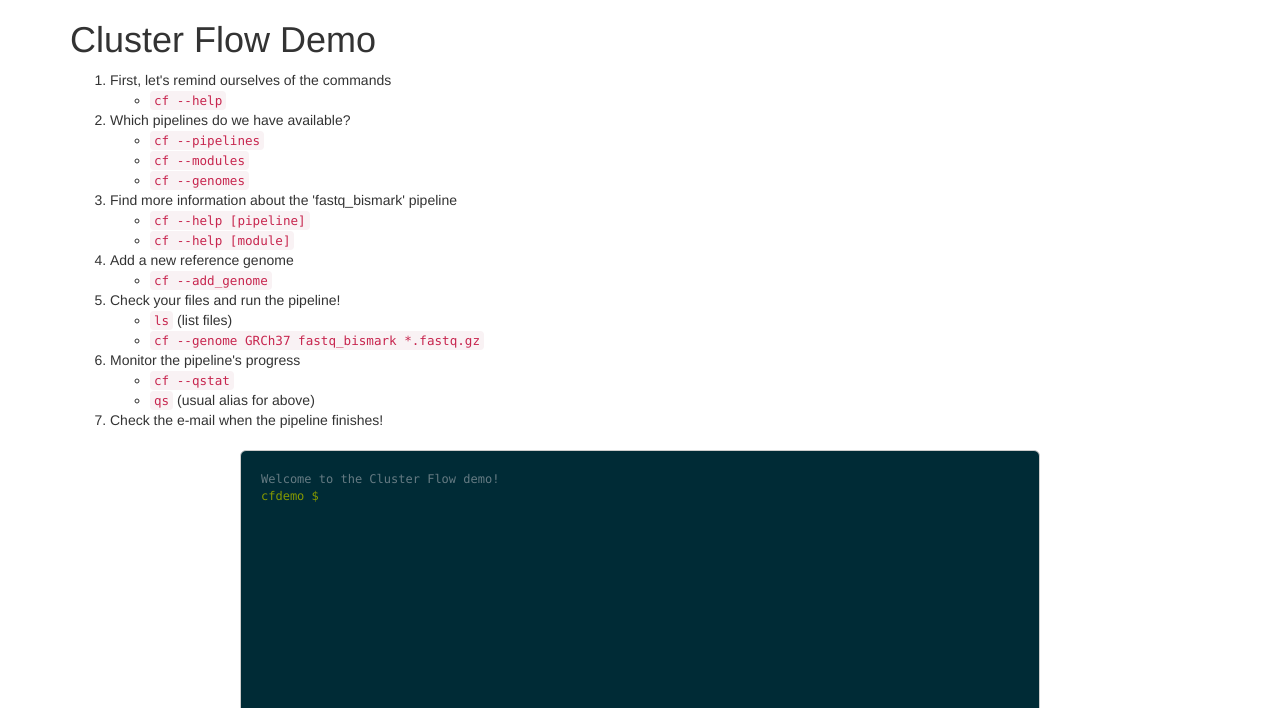
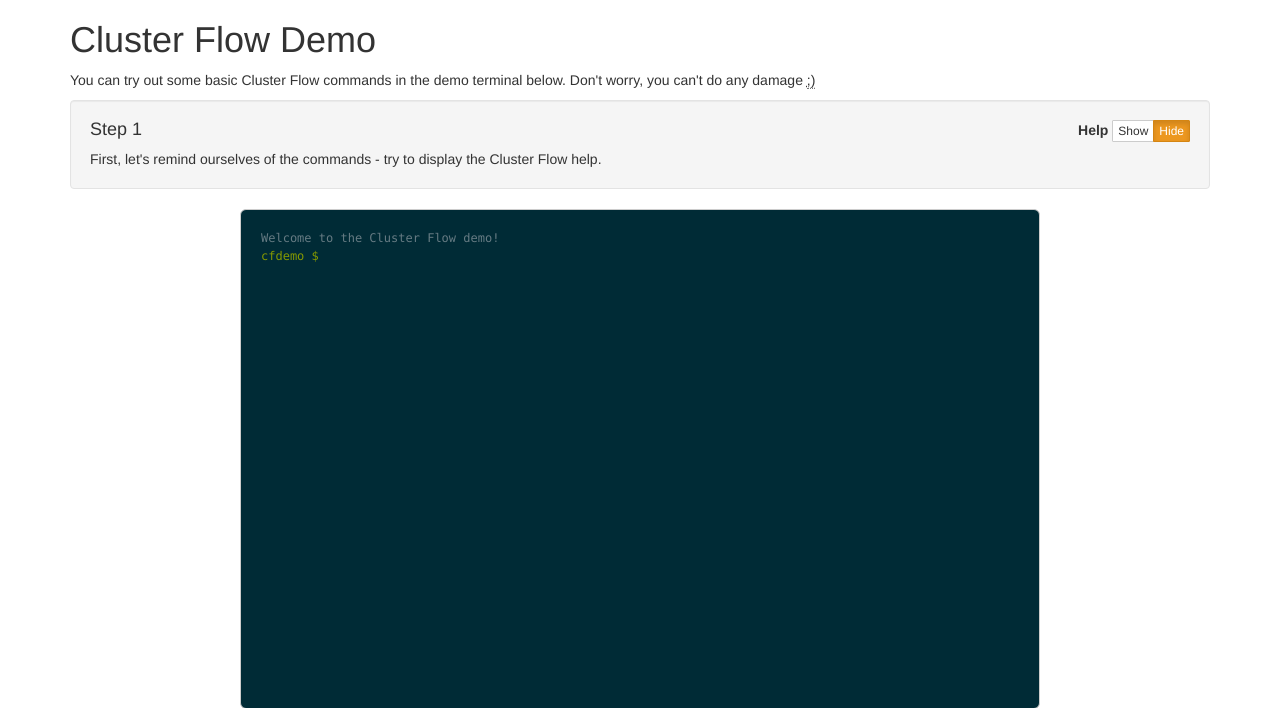
Before and after one commit to ewels/clusterflow-website, a PHP site: page /demo in a window 1280 px wide. Shown: the top 708 px of the page. Run offline with PHP 8.4, Linux system fonts and the light colour scheme; some libraries are stand-ins or nearby versions.

Commit message:
Tidying up demo styling and starting to actually make it actually work..

```diff
--- a/demo/demo_js.js
+++ b/demo/demo_js.js
@@ -1,13 +1,57 @@
 /* Javascript for Cluster Flow online demo */
 
+// Helper functions
 function nl2br (str, is_xhtml) {
     var breakTag = (is_xhtml || typeof is_xhtml === 'undefined') ? '<br />' : '<br>';
     return (str + '').replace(/([^>\r\n]?)(\r\n|\n\r|\r|\n)/g, '$1'+ breakTag +'$2');
 }
+function nextStep(){
+    if($('#demo_instructions ol > li:last-child').is(':hidden')){
+        $('#demo_instructions').addClass('well-success');
+        setTimeout(function(){
+            $('#demo_instructions').removeClass('well-success');
+            $('#demo_instructions ol > li:visible').slideUp().next().slideDown();
+        }, 500);
+    }
+    curr_step += 1;
+}
+function stepTwoCheck(cmd){
+    if(completed_commands.indexOf(cmd) == -1){
+        completed_commands.push(cmd);
+    }
+    if(curr_step == 2 && completed_commands.indexOf('--pipelines') >= 0 && completed_commands.indexOf('--modules') >= 0 && completed_commands.indexOf('--genomes') >= 0){
+        nextStep();
+    }
+}
+
+// Logging vars
+var curr_step = 1;
+var completed_commands = [];
 
 
 // Start when page is loaded
 $( document ).ready( function() {
+
+    // Label step numbers
+    var inst_num = 1;
+    $('#demo_instructions ol > li').each(function(){
+        $(this).prepend('<h4>Step '+inst_num+'<h4>');
+        inst_num += 1;
+    });
+
+    // Help switch
+    $('.help-toggle button').click(function(){
+        $('.help-toggle button').toggleClass('active');
+        if($('.btn-on').hasClass('active')){
+            $('.btn-on').removeClass('btn-default').addClass('btn-success');
+            $('.btn-off').removeClass('btn-warning').addClass('btn-default');
+            $('#demo_instructions ol ul').slideDown();
+        } else {
+            $('.btn-on').addClass('btn-default').removeClass('btn-success');
+            $('.btn-off').addClass('btn-warning').removeClass('btn-default');
+            $('#demo_instructions ol ul').slideUp();
+        }
+    });
 
     // Using depreciated jQuery, so let's do this the hard way..
     // Deliberately breaking indentation else it'd be silly.
@@ -26,7 +70,6 @@ $( document ).ready( function() {
         output['rm_text'] = text.split("\n");
     $.get("output/rm_page.html", function(text) {
         output['rm_page'] = text;
-
 
         // Launch the WTerm plugin
         $('#demo_terminal').wterm({
@@ -63,8 +106,10 @@ $( document ).ready( function() {
             if(tokens[0] == '--help'){
               tokens.shift();
               if(tokens.length == 0 || tokens[0] == ''){
+                if(curr_step == 1){ nextStep(); }
                 return output['help'];
               } else if(tokens[0] == 'fastq_bismark'){
+                if(curr_step == 3){ nextStep(); }
                 return output['help_fastq_bismark']
               } else if(modules.indexOf(tokens[0]) >= 0 || pipelines.indexOf(tokens[0]) >= 0){
                 return "Apologies, not implemented for this demo";
@@ -74,14 +119,17 @@ $( document ).ready( function() {
             }
             // cf --pipelines
             if(tokens[0] == '--pipelines'){
+                stepTwoCheck('--pipelines');
                 return output['pipelines'];
             }
             // cf --modules
             if(tokens[0] == '--modules'){
+                stepTwoCheck('--modules');
                 return output['modules'];
             }
             // cf --genomes
             if(tokens[0] == '--genomes'){
+                stepTwoCheck('--genomes');
                 return output['genomes'];
             }
 
@@ -208,7 +256,7 @@ $( document ).ready( function() {
         // gravity / fall
         var gravity = function (tokens) {
           $('body').jGravity({
-            target: 'h1, ol, #demo_terminal',
+            target: 'h1, ol, #demo_terminal, .well, p, label, .btn-group',
             depth: 50,
           });
         }
--- a/demo/demo_styles.css
+++ b/demo/demo_styles.css
@@ -1,5 +1,39 @@
 /* Styles specifically for the Cluster Flow demo */
 
+#demo_instructions ol {
+  padding: 0;
+  margin: 0;
+}
+#demo_instructions ol > li {
+  list-style-type: none;
+  display: none;
+}
+#demo_instructions ol > li:first-child {
+  display: list-item;
+}
+/*#demo_instructions ol > li:before {
+    content: 'Step ' counter(item, decimal) '. \a';
+    counter-increment: item;
+    white-space: pre;
+    font-weight: bold;
+    font-size: 1.1em;
+}*/
+#demo_instructions ol h4 {
+  margin-top:0;
+}
+#demo_instructions ol ul {
+  display: none;
+}
+.help-toggle button.active:focus, .help-toggle button:focus {
+  outline: none;
+}
+.help-toggle button {
+  border-radius: 1px;
+}
+.well-success {
+  background-color: #dff0d8;
+  border-color: #d6e9c6;
+}
 
 .container {
   height: 1000px;
--- a/demo/index.php
+++ b/demo/index.php
@@ -42,14 +42,24 @@
 <div class="container">
 
   <h1>Cluster Flow Demo</h1>
+  <p>You can try out some basic Cluster Flow commands in the demo terminal below.
+    Don't worry, you can't do any damage <abbr title="Go on - do your worst!">;)</abbr></p>
+  <div id="demo_instructions" class="well">
+    <div class="help-toggle pull-right">
+      <label>Help</label>
+      <div class="btn-group btn-toggle">
+        <button class="btn btn-xs btn-on btn-default">Show</button>
+        <button class="btn btn-xs btn-off btn-warning active">Hide</button>
+      </div>
+    </div>
 
-  <ol id="demo_instructions">
-    <li>First, let's remind ourselves of the commands
+    <ol>
+      <li>First, let's remind ourselves of the commands - try to display the Cluster Flow help.
         <ul>
           <li><code>cf --help</code></li>
         </ul>
       </li>
-    <li>Which pipelines do we have available?
+      <li>Which pipelines, modules and reference genomes do we have available?
         <ul>
           <li><code>cf --pipelines</code></li>
           <li><code>cf --modules</code></li>
@@ -80,7 +90,10 @@
         </ul>
       </li>
       <li>Check the e-mail when the pipeline finishes!</li>
+      <li>That's it for this demo - feel free to have a <abbr title="Anyone for some pong?">play</abbr>.
+        Better still, <a href="../">grab a copy of Cluster Flow</a> and try it for real!</li>
     </ol>
+  </div>
 
   <div id="demo_terminal"></div>
 
--- a/styles.css
+++ b/styles.css
@@ -27,6 +27,7 @@ header {
 footer {
   font-size: 0.9em;
   color: #999;
+  margin-bottom: 30px;
 }
 footer a {
   color: #999;
```
Lines whose indentation alone changed are shown as unchanged.
